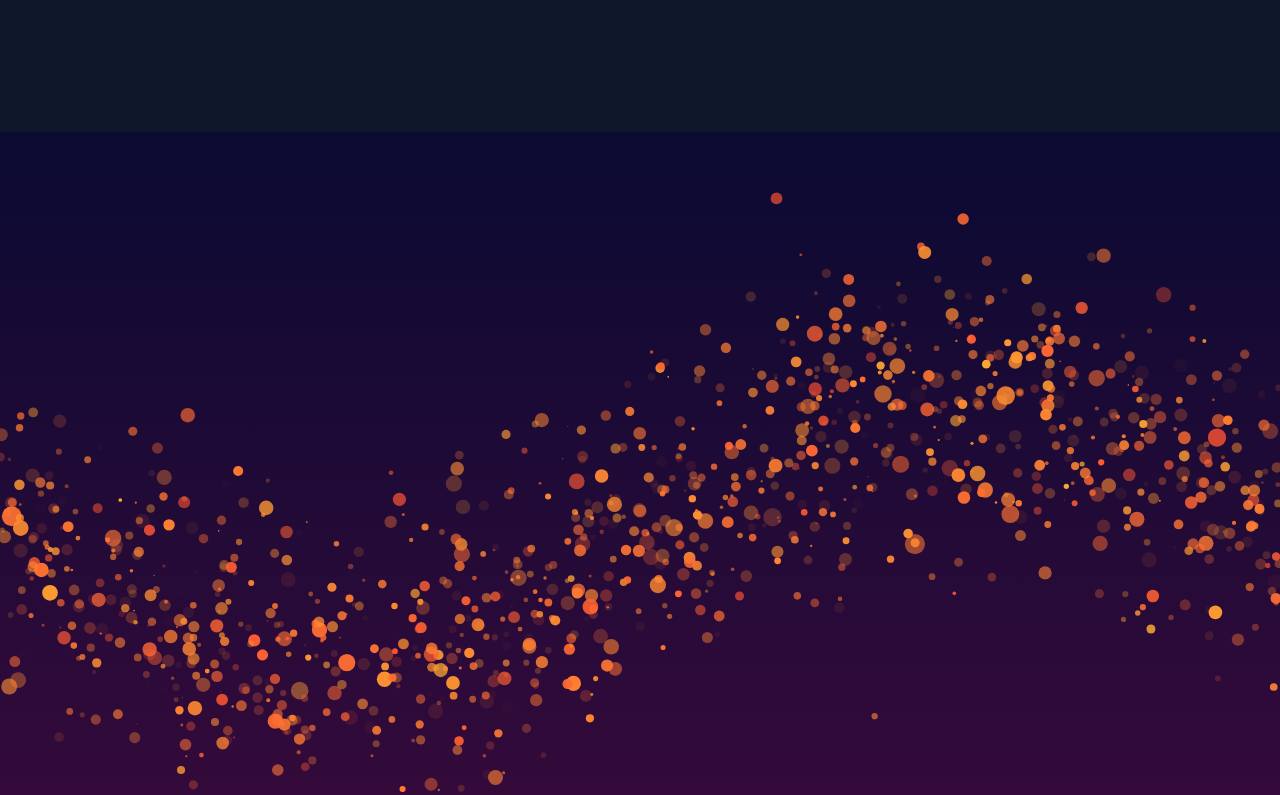
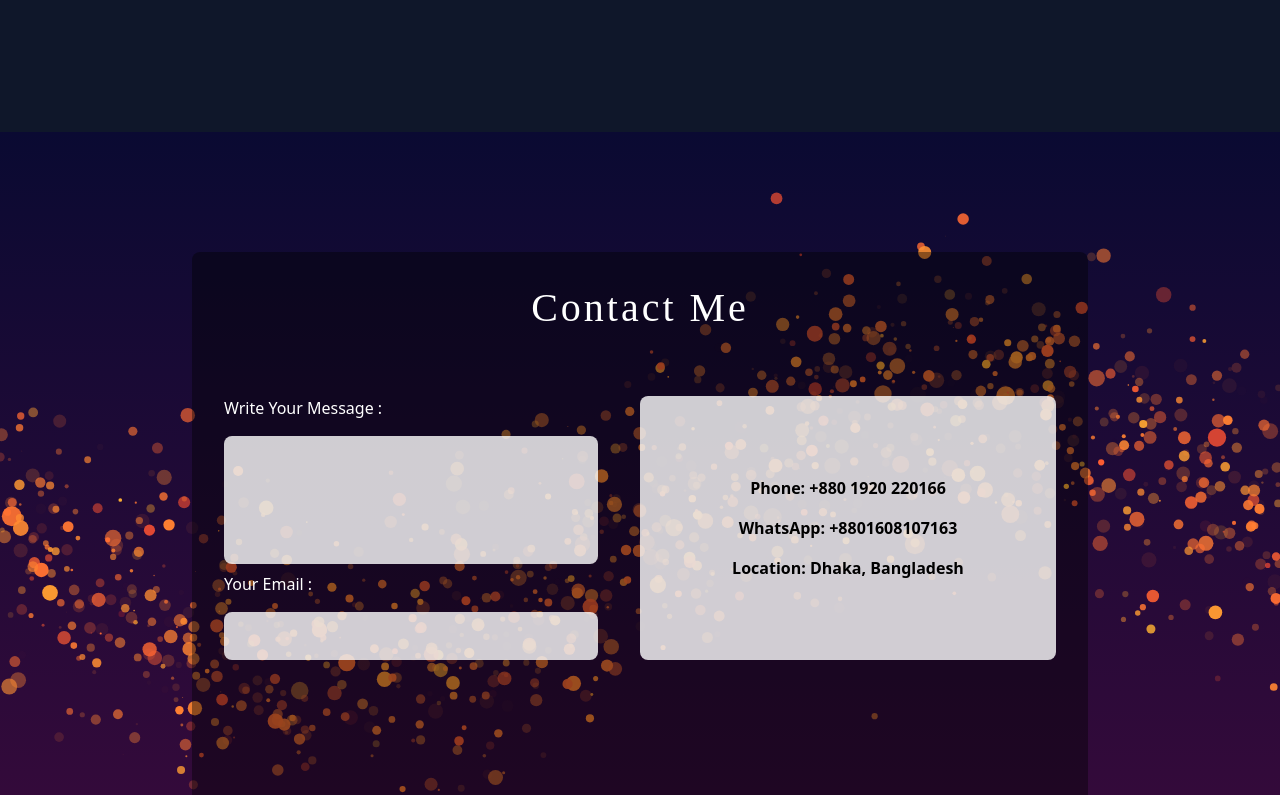
Before and after one commit to Atik471/Atikur-Rahman-Portfolio, a React (Vite) app: page / in a window 1280 px wide. Shown: the part 3160-3955 px from the top of the page. Built offline with nearby package versions, Linux system fonts and the light colour scheme; a web font is replaced by a local one.

Commit message:
added contact me section

```diff
--- a/src/App.css
+++ b/src/App.css
@@ -14,3 +14,7 @@ html, body {
     background: linear-gradient(to bottom, rgb(10, 10, 50) 0%,rgb(60, 10, 60) 100%);
     vertical-align: middle;
   }
+
+  textarea {
+    resize: none;
+  }
--- a/src/components/Contact.jsx
+++ b/src/components/Contact.jsx
@@ -1,6 +1,7 @@
 import { useEffect } from "react";
 import { Element } from "react-scroll";
 import "../App.css";
+import { TypeAnimation } from "react-type-animation";
 
 const Contact = () => {
   function normalPool(o) {
@@ -143,7 +144,62 @@ const Contact = () => {
 
   return (
     <Element name="contact" className="min-h-screen">
-      <div>
+      <div className="relative">
+        <div className="absolute w-[70%] h-[70%] top-[15%] left-[15%] bg-black/40 rounded-lg z-10 p-8 text-center">
+          <TypeAnimation
+            cursor={false}
+            sequence={["Contact Me", 3000, "C"]}
+            speed={50}
+            wrapper="h1"
+            repeat={Infinity}
+            style={{
+              fontSize: "2.5rem",
+              lineHeight: "3rem",
+              letterSpacing: "3px",
+              display: "inline-block",
+              fontWeight: "500",
+              marginBottom: "2rem",
+            }}
+            className="jersey"
+          />
+          <div className="grid grid-cols-2 mt-8">
+            <form className="flex flex-col gap-2 text-left w-[90%]">
+              <label htmlFor="message">Write Your Message :</label>
+              <textarea
+                type="text"
+                name="message"
+                className="bg-white/80 rounded-lg py-3 px-4 mt-2 text-black h-32"
+              />
+              <label htmlFor="email">Your Email :</label>
+              <input
+                type="text"
+                name="email"
+                className="bg-white/80 rounded-lg py-3 px-4 mt-2 text-black"
+              />
+            </form>
+            <div className="container mx-auto flex items-center justify-center p-12 bg-white/80 rounded-lg text-black font-bold">
+              <div className="flex justify-center items-center flex-col space-y-4">
+                <div className="flex items-center space-x-2">
+                  <a href="tel: +880 1920 220166">Phone: +880 1920 220166</a>
+                </div>
+
+                <div className="flex items-center space-x-2">
+                  <a
+                    href="https://wa.me/+8801608107163"
+                    target="_blank"
+                    rel="noopener noreferrer"
+                  >
+                    WhatsApp: +8801608107163
+                  </a>
+                </div>
+
+                <div className="flex items-center space-x-2">
+                  Location: Dhaka, Bangladesh
+                </div>
+              </div>
+            </div>
+          </div>
+        </div>
         <canvas id="particle-canvas"></canvas>
       </div>
     </Element>
```
